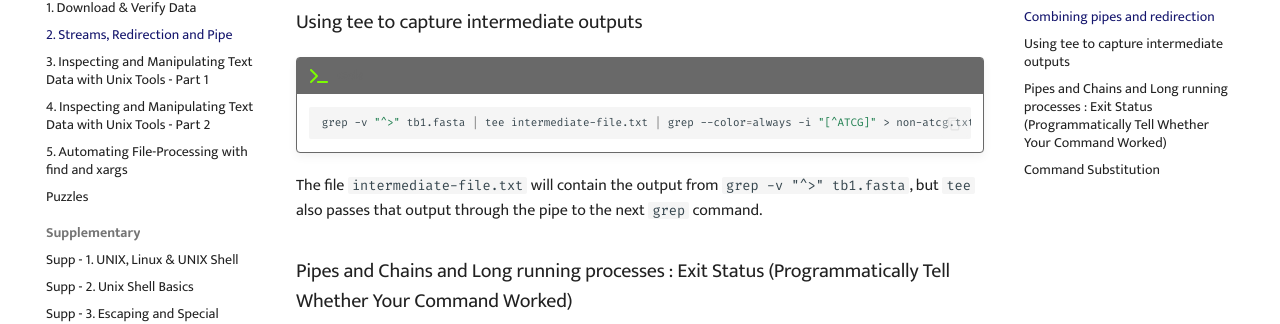
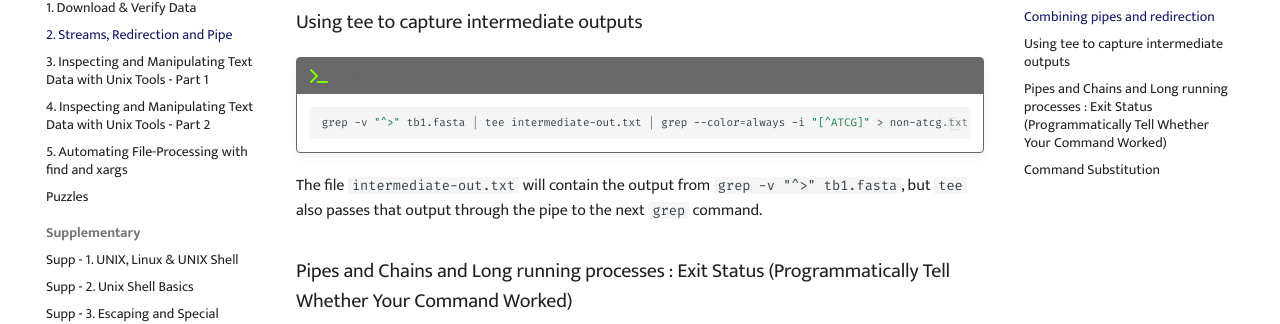
Before and after one commit to GenomicsAotearoa/shell-for-bioinformatics, an MkDocs documentation site: the page built from docs/3_streams_red_pipe.md, in a window 1280 px wide and 900 px high, scrolled down 4495 px. Shown: the part 145-469 px from the top of the window. Built offline with MkDocs 1.6.1 and Material for MkDocs 9.7.7, drawn with Linux system fonts in a browser that asks for light colours; comment, search, counter and statistics services are not loaded.

Commit message:
rename intermediate file

````diff
--- a/docs/3_streams_red_pipe.md
+++ b/docs/3_streams_red_pipe.md
@@ -269,10 +269,10 @@ since we are redirecting to a text file, the `--color` by itself will not record
 !!! terminal "code"
 
     ```bash
-    grep -v "^>" tb1.fasta | tee intermediate-file.txt | grep --color=always -i "[^ATCG]" > non-atcg.txt
+    grep -v "^>" tb1.fasta | tee intermediate-out.txt | grep --color=always -i "[^ATCG]" > non-atcg.txt
     ```
 
-The file `intermediate-file.txt` will contain the output from `grep -v "^>" tb1.fasta`, but `tee` also passes that output through the pipe to the next `grep` command.
+The file `intermediate-out.txt` will contain the output from `grep -v "^>" tb1.fasta`, but `tee` also passes that output through the pipe to the next `grep` command.
 
 ### Pipes and Chains and Long running processes  : Exit Status (Programmatically Tell Whether Your Command Worked)
 
````
